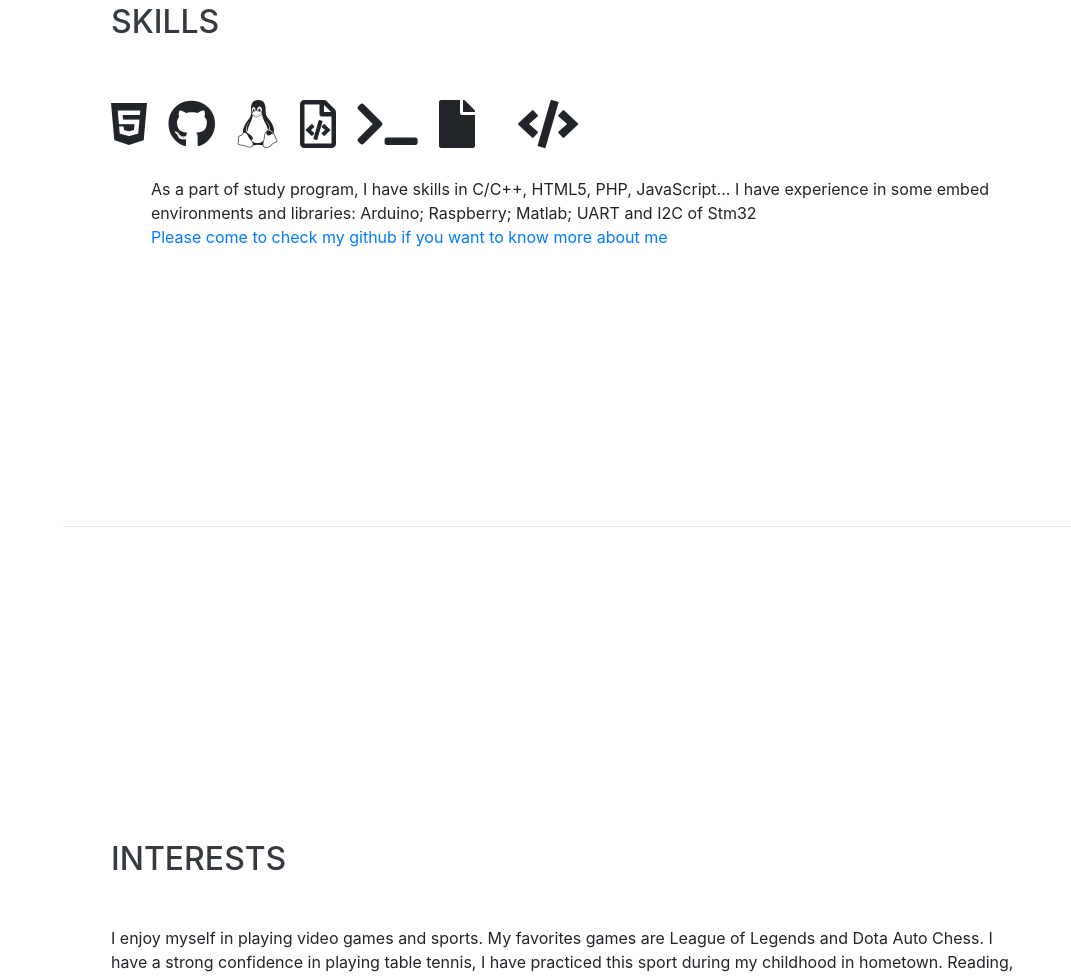
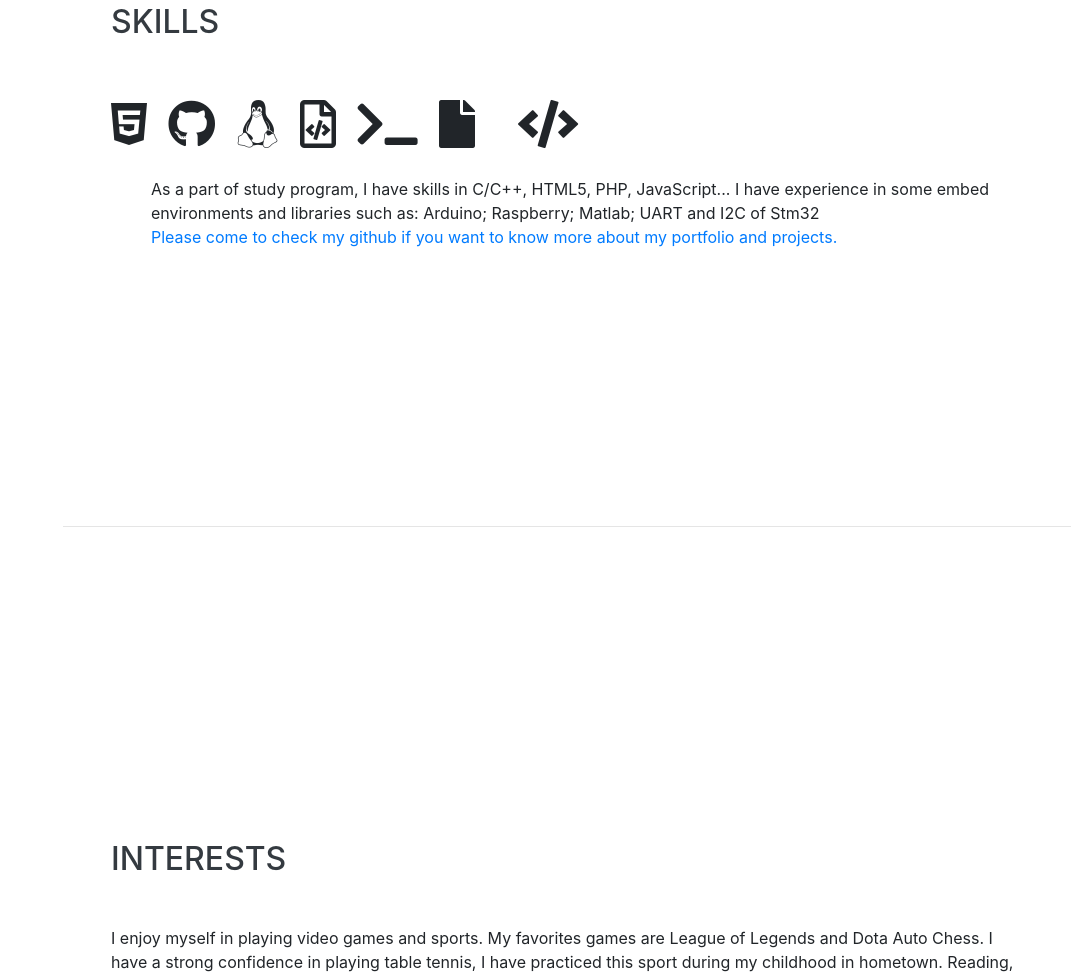
Before and after one commit to quochuy2204/quochuy2204.github.io, a website with bundled scripts: page index.html in a window 1280 px wide. Shown: the part 1877-2854 px from the top of the page, without its empty margins (209-1280 px from the left). Built offline with nearby package versions, Linux system fonts and the light colour scheme; some icons are missing; a web font is replaced by a local one.

Commit message:
Update index.html

```diff
--- a/index.html
+++ b/index.html
@@ -162,10 +162,10 @@
         </ul>
 		<div class="subheading mb-3"></div>
         <ul class="fa-ul mb-0">
-          <li>As a part of study program, I have skills in C/C++, HTML5, PHP, JavaScript... I have experience in some embed environments and libraries: Arduino; Raspberry; Matlab; UART and I2C of Stm32 </li>
+          <li>As a part of study program, I have skills in C/C++, HTML5, PHP, JavaScript... I have experience in some embed environments and libraries such as: Arduino; Raspberry; Matlab; UART and I2C of Stm32 </li>
 		  	     <a href="https://github.com/quochuy2204">
 
-          <li>Please come to check my github if you want to know more about me
+          <li>Please come to check my github if you want to know more about my portfolio and projects.
 
 
 
```
